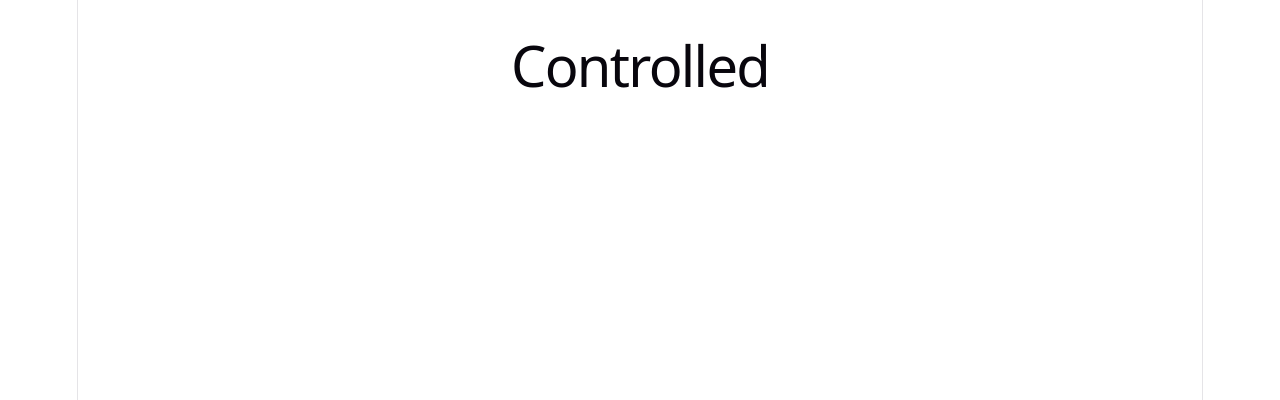
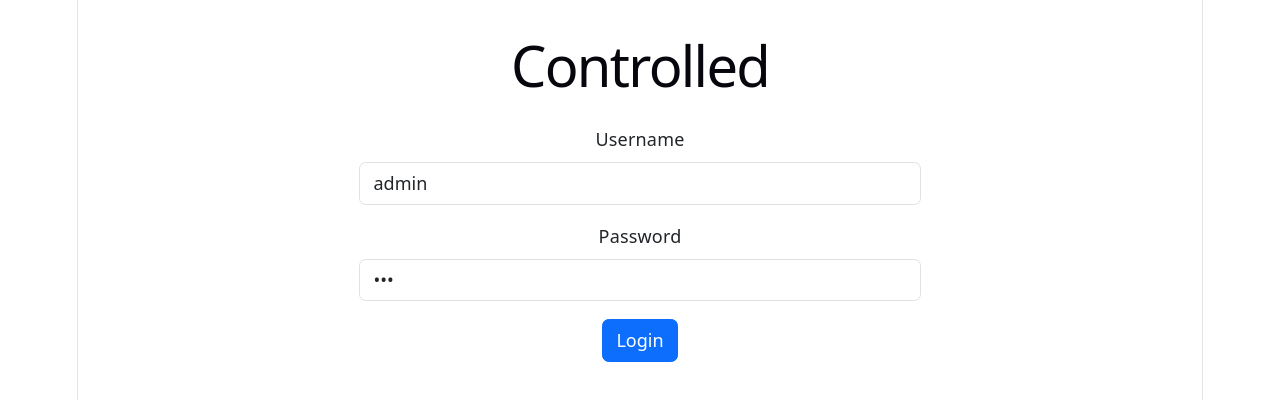
Before and after one commit to alina-koman/JS-learning, a React (Vite) app in the folder Learning/react-practice4/my-react-app/: page / in a window 1280 px wide. Shown: the top 400 px of the page. Built offline with nearby package versions, Linux system fonts and the light colour scheme.

Commit message:
create form registration

```diff
--- a/Learning/react-practice4/my-react-app/src/App.tsx
+++ /dev/null
@@ -1,12 +0,0 @@
-import './App.css'
-
-function App() {
-
-  return (
-    <div className="container">
-      <h1 className="mb-4">Controlled</h1>
-    </div>
-  )
-}
-
-export default App
--- /dev/null
+++ b/Learning/react-practice4/my-react-app/src/components/App.tsx
@@ -0,0 +1,16 @@
+import '../App.css'
+import LoginForm from "./LoginForm.tsx";
+
+function App() {
+
+  return (
+      <>
+          <div className="container">
+              <h1 className="mb-4">Controlled</h1>
+          </div>
+          <LoginForm />
+      </>
+  )
+}
+
+export default App
--- /dev/null
+++ b/Learning/react-practice4/my-react-app/src/components/LoginForm.tsx
@@ -0,0 +1,46 @@
+import {type SubmitEvent, useState} from 'react';
+
+const LoginForm = () => {
+    const [user, setUser] = useState('admin')
+    const [password, setPassword] = useState('123')
+    const handleSubmit = (e: SubmitEvent<HTMLFormElement>) => {
+        e.preventDefault()
+        console.log(user, password)
+    }
+
+    return (
+        <form className="col-6 mx-auto" onSubmit={handleSubmit}>
+            <div className="mb-3">
+                <label className="form-label" htmlFor="username">Username</label>
+                <input
+                    type="text"
+                    className="form-control"
+                    id="username"
+                    name="username"
+                    placeholder="Username"
+                    onChange={(e) => setUser(e.target.value)}
+                    value={user}
+                />
+            </div>
+
+            <div className="mb-3">
+                <label className="form-label" htmlFor="password">Password</label>
+                <input
+                    type="password"
+                    className="form-control"
+                    id="password"
+                    name="password"
+                    placeholder="Password"
+                    onChange={(e) => setPassword(e.target.value)}
+                    value={password}
+                />
+            </div>
+
+            <button type="submit" className="btn btn-primary">
+                Login
+            </button>
+        </form>
+    )
+}
+
+export default LoginForm
--- a/Learning/react-practice4/my-react-app/src/main.tsx
+++ b/Learning/react-practice4/my-react-app/src/main.tsx
@@ -2,7 +2,7 @@ import { StrictMode } from 'react'
 import { createRoot } from 'react-dom/client'
 import 'bootstrap/dist/css/bootstrap.min.css';
 import './index.css'
-import App from './App.tsx'
+import App from './components/App.tsx'
 
 createRoot(document.getElementById('root')!).render(
   <StrictMode>
```
